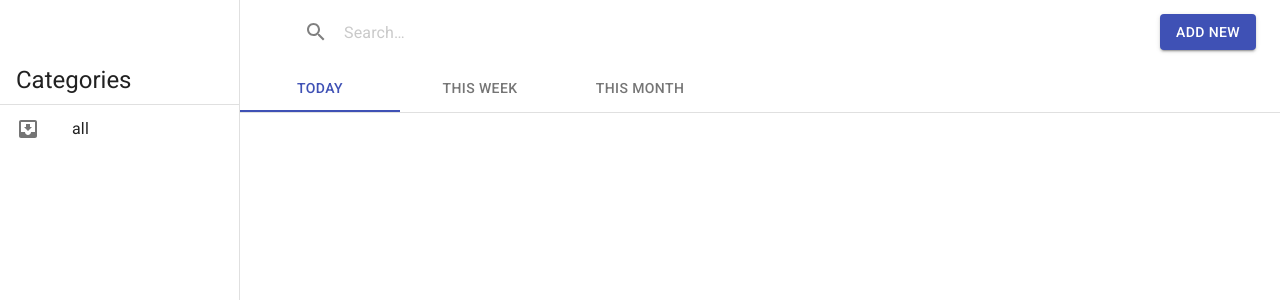
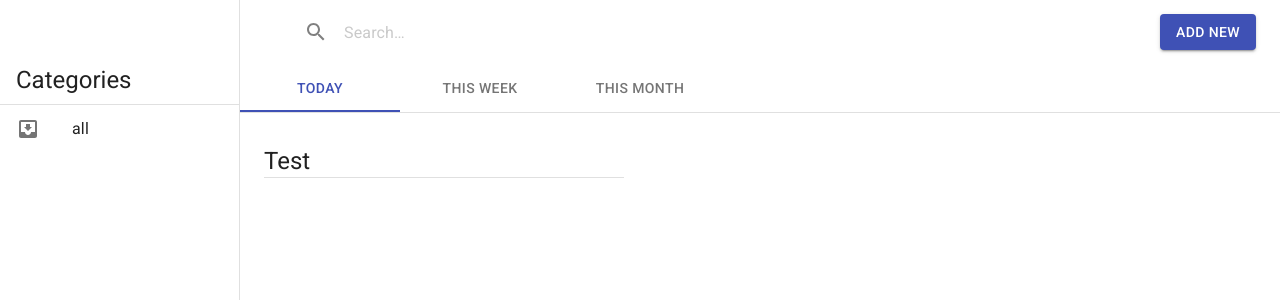
Before and after one commit to SheikhSajid/ToDo, a React app: page / in a window 1280 px wide. Shown: the top 300 px of the page. Built offline with nearby package versions, Linux system fonts and the light colour scheme.

Commit message:
Todo task list logic implemented

```diff
--- a/src/Components/Main/List.jsx
+++ b/src/Components/Main/List.jsx
@@ -2,87 +2,116 @@ import React from "react";
 import { makeStyles } from "@material-ui/core/styles";
 import List from "@material-ui/core/List";
 import ListItem from "@material-ui/core/ListItem";
+import ListItemIcon from "@material-ui/core/ListItemIcon";
+import ListItemSecondaryAction from "@material-ui/core/ListItemSecondaryAction";
 import ListItemText from "@material-ui/core/ListItemText";
-import ListSubheader from "@material-ui/core/ListSubheader";
+import Checkbox from "@material-ui/core/Checkbox";
+import IconButton from "@material-ui/core/IconButton";
+import Typography from "@material-ui/core/Typography";
+import CommentIcon from "@material-ui/icons/Comment";
 
-import ListItemIcon from "@material-ui/core/ListItemIcon";
-import Checkbox from "@material-ui/core/Checkbox";
-import ListItemSecondaryAction from "@material-ui/core/ListItemSecondaryAction";
-import IconButton from "@material-ui/core/IconButton";
-import CommentIcon from "@material-ui/icons/Comment";
-import Typography from "@material-ui/core/Typography";
+import db from "db";
 
 const useStyles = makeStyles(theme => ({
   root: {
     width: "100%",
     maxWidth: 360,
-    backgroundColor: theme.palette.background.paper,
-    position: "relative",
-    overflow: "auto"
-  },
-  listSection: {
-    backgroundColor: "inherit"
-  },
-  ul: {
-    backgroundColor: "inherit",
-    padding: 0
+    backgroundColor: theme.palette.background.paper
   }
 }));
 
-function PinnedSubheaderList({ AppState }) {
+function CheckboxList({
+  AppState,
+  SetAppState,
+  completedTasks,
+  incompleteTasks
+}) {
   const classes = useStyles();
-  const [checked, setChecked] = React.useState([0]);
+  // const [checked, setChecked] = React.useState([0]);
 
-  const handleToggle = value => () => {
-    const currentIndex = checked.indexOf(value);
-    const newChecked = [...checked];
+  const handleToggle = clickedTask => () => {
+    const flippedDoneField = clickedTask.done ? 0 : 1;
 
-    if (currentIndex === -1) {
-      newChecked.push(value);
-    } else {
-      newChecked.splice(currentIndex, 1);
-    }
-
-    setChecked(newChecked);
+    db.main.update(clickedTask.id, { done: flippedDoneField }).then(() => {
+      const newMainTasks = AppState.main.filter(
+        task => task.id !== clickedTask.id
+      );
+      clickedTask.done = flippedDoneField;
+      SetAppState({ main: [...newMainTasks, clickedTask] });
+    });
   };
 
   return (
-    <List className={classes.root} subheader={<li />} dense>
-      {AppState.category.map(({ name }) => (
-        <li key={`section-${name}`} className={classes.listSection}>
-          <ul className={classes.ul}>
-            <ListSubheader>
-              <Typography variant="h5">{name}</Typography>
-            </ListSubheader>
-            {[0, 1, 2].map(item => (
+    <List className={classes.root}>
+      <Typography
+        variant="h5"
+        style={{ borderBottom: "1px solid rgba(0, 0, 0, 0.12)" }}
+      >
+        Test
+      </Typography>
+
+      {incompleteTasks.map(task => {
+        const { id, done, description } = task;
+
+        return (
           <ListItem
-                key={`item-${name}-${item}`}
+            key={id}
             role={undefined}
             dense
             button
-                onClick={handleToggle(item)}
+            onClick={handleToggle(task)}
           >
             <ListItemIcon>
               <Checkbox
                 edge="start"
-                    checked={checked.indexOf(item) !== -1}
+                checked={done === 1}
                 tabIndex={-1}
                 disableRipple
               />
             </ListItemIcon>
-                <ListItemText primary={`Item ${item}`} />
+            <ListItemText primary={description} />
             <ListItemSecondaryAction>
               <IconButton edge="end" aria-label="Comments">
                 <CommentIcon />
               </IconButton>
             </ListItemSecondaryAction>
           </ListItem>
-            ))}
-          </ul>
-        </li>
-      ))}
+        );
+      })}
+
+      {completedTasks.map(task => {
+        const { id, done, description } = task;
+
+        return (
+          <ListItem
+            key={id}
+            role={undefined}
+            dense
+            button
+            onClick={handleToggle(task)}
+          >
+            <ListItemIcon>
+              <Checkbox
+                edge="start"
+                checked={done === 1}
+                tabIndex={-1}
+                disableRipple
+              />
+            </ListItemIcon>
+            <ListItemText
+              primary={description}
+              style={{ textDecoration: "line-through" }}
+            />
+            <ListItemSecondaryAction>
+              <IconButton edge="end" aria-label="Comments">
+                <CommentIcon />
+              </IconButton>
+            </ListItemSecondaryAction>
+          </ListItem>
+        );
+      })}
     </List>
   );
 }
 
-export default PinnedSubheaderList;
+export default CheckboxList;
--- a/src/Components/Main/Tabs.jsx
+++ b/src/Components/Main/Tabs.jsx
@@ -36,6 +36,11 @@ function SimpleTabs({ AppState, SetAppState, SyncAppStateWithDb }) {
   const classes = useStyles();
   const [value, setValue] = React.useState(0);
 
+  const completedTasks = AppState.main.filter(task => task.done === 1);
+  const incompleteTasks = AppState.main.filter(task => task.done === 0);
+  // console.log(`completed tasks: ${typeof completedTasks}`);
+  // console.log(`AppState.main len: ${AppState.main.length}`);
+
   function handleChange(event, newValue) {
     setValue(newValue);
   }
@@ -60,6 +65,8 @@ function SimpleTabs({ AppState, SetAppState, SyncAppStateWithDb }) {
             AppState={AppState}
             SetAppState={SetAppState}
             SyncAppStateWithDb={SyncAppStateWithDb}
+            completedTasks={completedTasks}
+            incompleteTasks={incompleteTasks}
           />
         </TabContainer>
       )}
--- a/src/Components/TopBar/NewTaskForm.jsx
+++ b/src/Components/TopBar/NewTaskForm.jsx
@@ -39,7 +39,8 @@ export default function NewTaskForm({
       starred: 0,
       month,
       year,
-      day
+      day,
+      done: 1
     };
     delete newTask.selectedCategory;
     delete newTask.categories;
```
Lines whose indentation alone changed are shown as unchanged.
